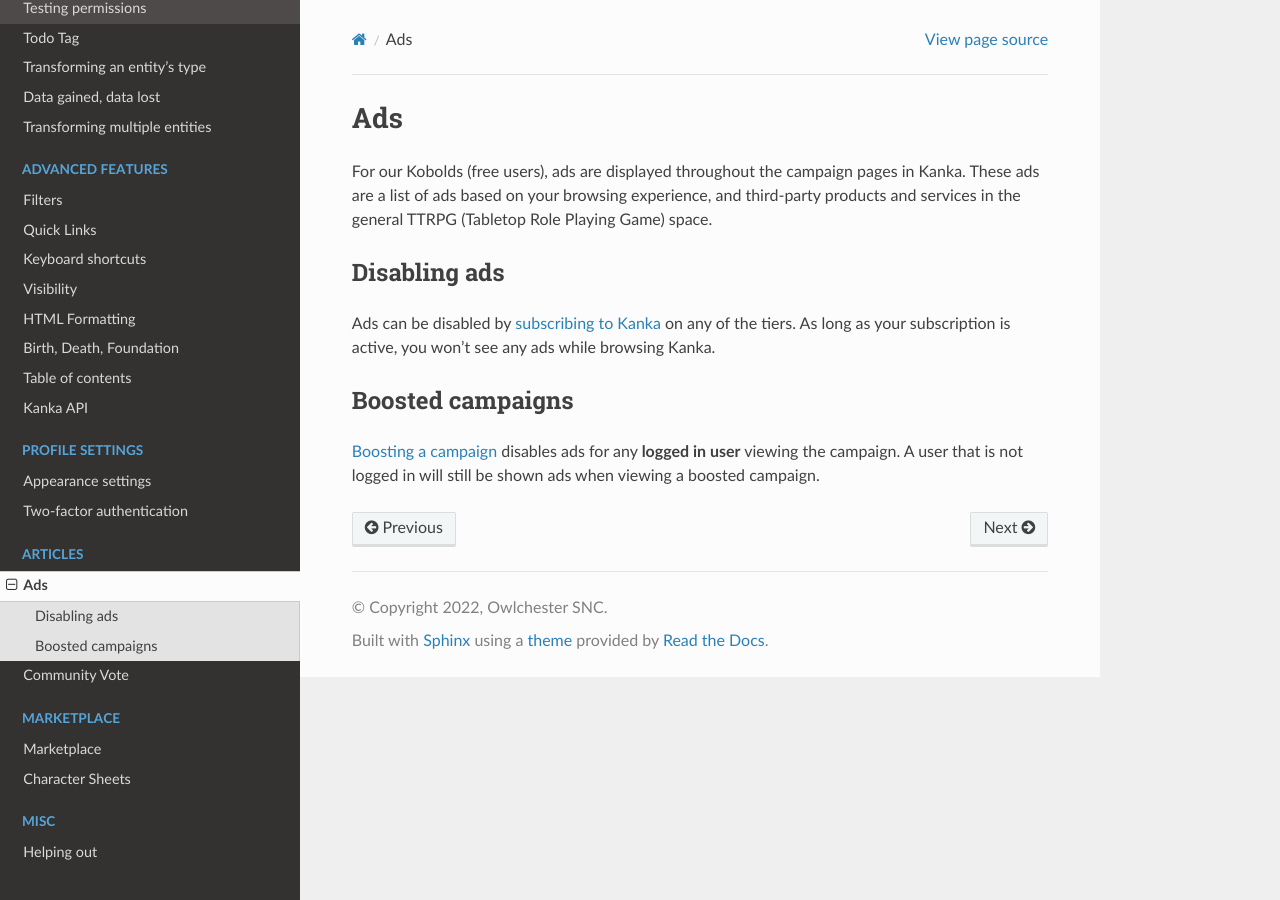
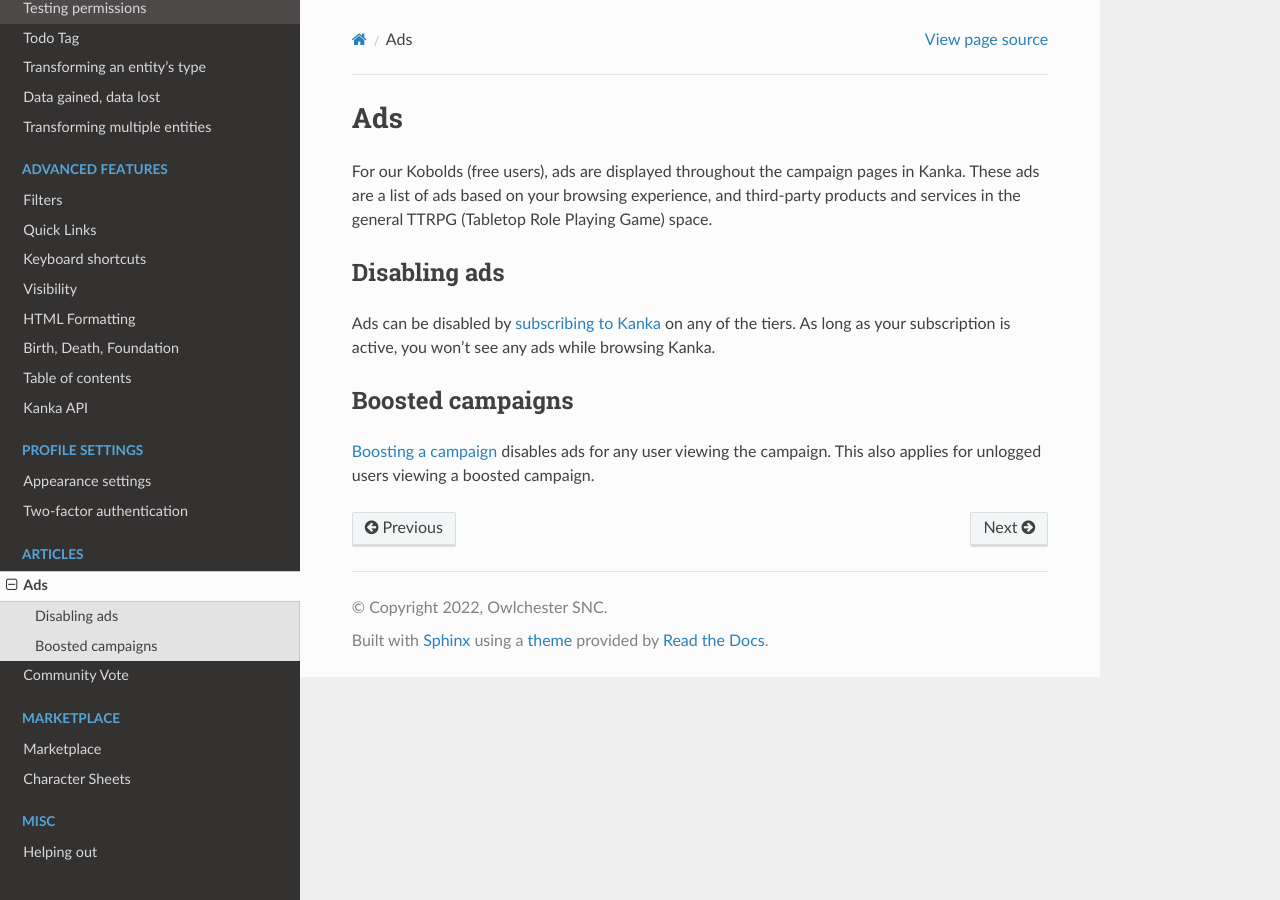
Before and after one commit to owlchester/kanka-docs, a Sphinx documentation site: the page built from docs/source/articles/ads.md, in a window 1280 px wide. Built offline with Sphinx 7.4.7 and the Read the Docs theme 2.0.0, drawn with Linux system fonts in a browser that asks for light colours.

Commit message:
Ads info about unlogged

```diff
--- a/docs/source/articles/ads.md
+++ b/docs/source/articles/ads.md
@@ -8,4 +8,4 @@
 
 ## Boosted campaigns
 
-[Boosting a campaign](https://kanka.io/en-US/boosters) disables ads for any **logged in user** viewing the campaign. A user that is not logged in will still be shown ads when viewing a boosted campaign.
+[Boosting a campaign](https://kanka.io/en-US/boosters) disables ads for any user viewing the campaign. This also applies for unlogged users viewing a boosted campaign.
```
